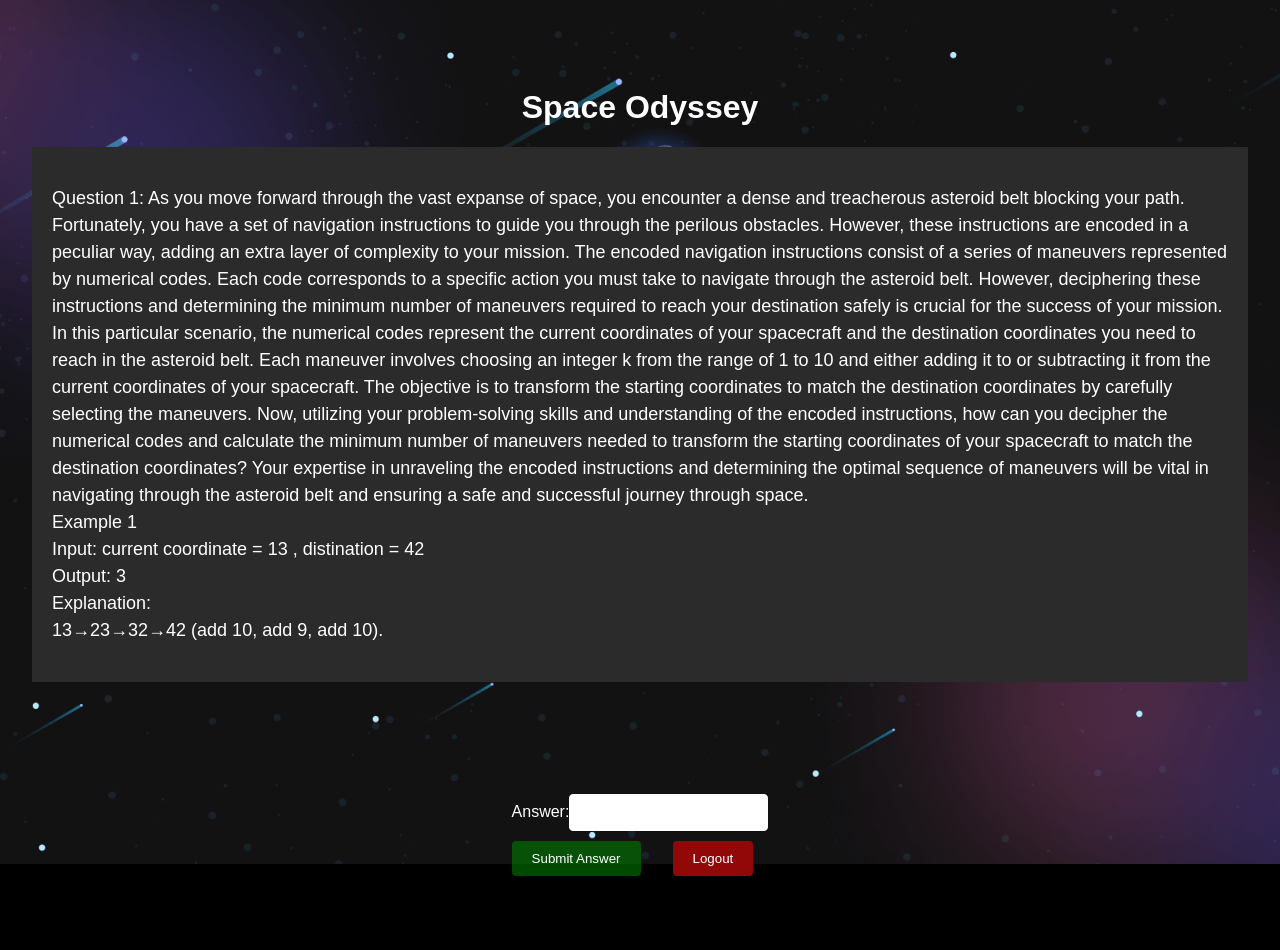
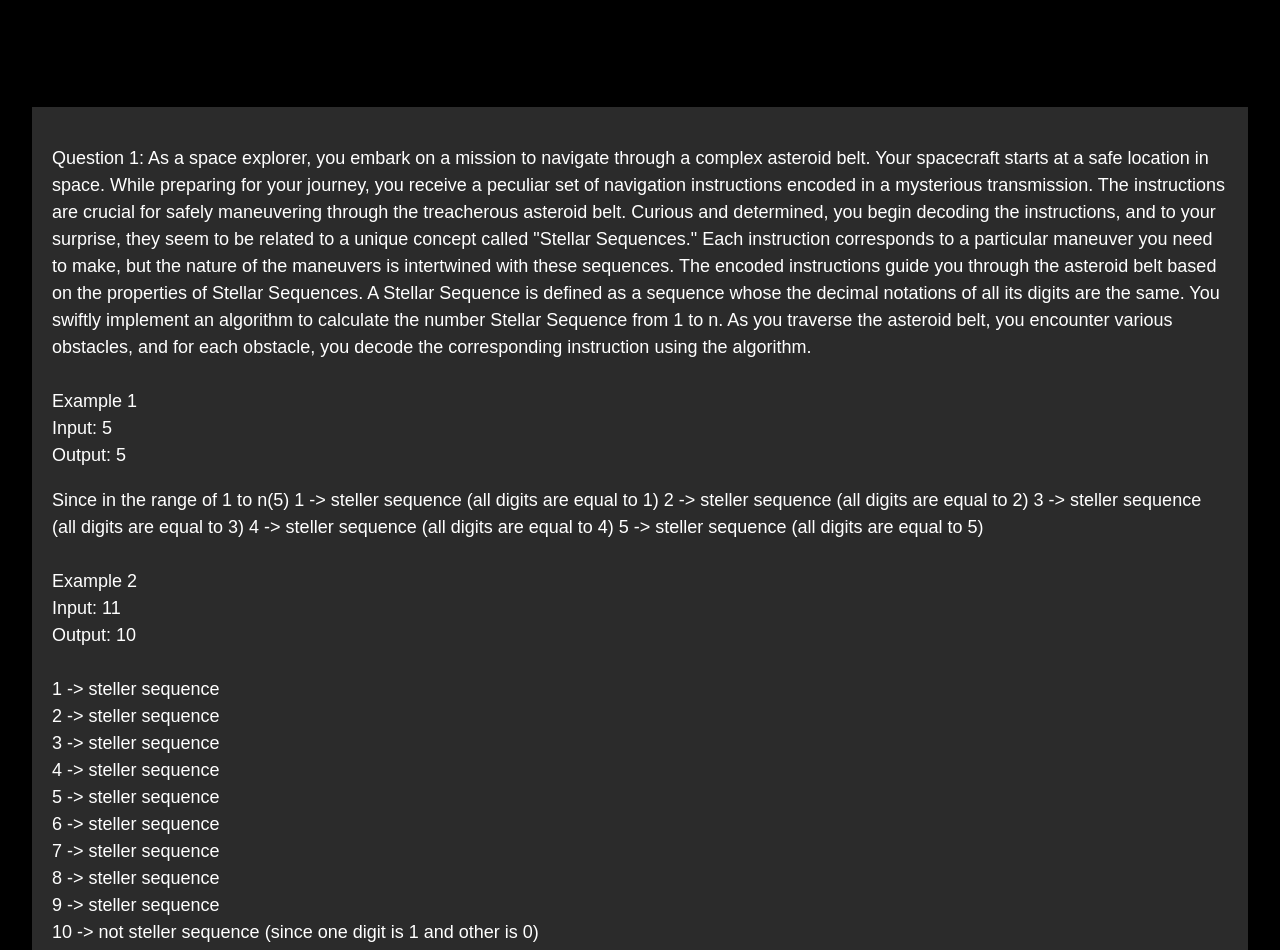
Before and after one commit to shubhamsingaal/Space--Odyssey, a React (Create React App) app: page /game in a window 1280 px wide. Shown: the top 950 px of the page. Before the commit the page ends 876 px from the top, so only its background shows below. Built offline with nearby package versions, Linux system fonts and the light colour scheme; no server answers; a web font is replaced by a local one.

Commit message:
made changes

```diff
--- a/src/components/game.js
+++ b/src/components/game.js
@@ -21,16 +21,32 @@ const QuestionPage = () => {
     {
       id: 1,
       text: `
-Question 1: As you move forward through the vast expanse of space, you encounter a dense and treacherous asteroid belt blocking your path. Fortunately, you have a set of navigation instructions to guide you through the perilous obstacles. However, these instructions are encoded in a peculiar way, adding an extra layer of complexity to your mission.
-The encoded navigation instructions consist of a series of maneuvers represented by numerical codes. Each code corresponds to a specific action you must take to navigate through the asteroid belt. However, deciphering these instructions and determining the minimum number of maneuvers required to reach your destination safely is crucial for the success of your mission.
-In this particular scenario, the numerical codes represent the current coordinates of your spacecraft and the destination coordinates you need to reach in the asteroid belt. Each maneuver involves choosing an integer k from the range of 1 to 10 and either adding it to or subtracting it from the current coordinates of your spacecraft. The objective is to transform the starting coordinates to match the destination coordinates by carefully selecting the maneuvers.
-Now, utilizing your problem-solving skills and understanding of the encoded instructions, how can you decipher the numerical codes and calculate the minimum number of maneuvers needed to transform the starting coordinates of your spacecraft to match the destination coordinates? Your expertise in unraveling the encoded instructions and determining the optimal sequence of maneuvers will be vital in navigating through the asteroid belt and ensuring a safe and successful journey through space.
-<br>
-Example 1 <br>
-Input: current coordinate = 13 , distination = 42<br>
-Output: 3<br>
-Explanation:<br>
-13→23→32→42 (add 10, add 9, add 10).`,
+Question 1: As a space explorer, you embark on a mission to navigate through a complex asteroid belt. Your spacecraft starts at a safe location in space. While preparing for your journey, you receive a peculiar set of navigation instructions encoded in a mysterious transmission. The instructions are crucial for safely maneuvering through the treacherous asteroid belt.
+Curious and determined, you begin decoding the instructions, and to your surprise, they seem to be related to a unique concept called "Stellar Sequences." Each instruction corresponds to a particular maneuver you need to make, but the nature of the maneuvers is intertwined with these sequences.
+The encoded instructions guide you through the asteroid belt based on the properties of Stellar Sequences. A Stellar Sequence is defined as a sequence whose the decimal notations of all its digits are the same.
+You swiftly implement an algorithm to calculate the number Stellar Sequence from 1 to n. As you traverse the asteroid belt, you encounter various obstacles, and for each obstacle, you decode the corresponding instruction using the algorithm. <br> <br> Example 1 <br>
+Input: 5 <br>
+Output: 5 <br>
+
+Since in the range of 1 to n(5)
+1 -> steller sequence (all digits are equal to 1)
+2 -> steller sequence (all digits are equal to 2)
+3 -> steller sequence (all digits are equal to 3)
+4 -> steller sequence (all digits are equal to 4)
+5 -> steller sequence (all digits are equal to 5) <br> <br> Example 2 <br>
+Input: 11 <br>
+Output: 10 <br> <br>
+1 -> steller sequence <br>
+2 -> steller sequence <br>
+3 -> steller sequence<br>
+4 -> steller sequence<br>
+5 -> steller sequence<br>
+6 -> steller sequence<br>
+7 -> steller sequence<br>
+8 -> steller sequence<br>
+9 -> steller sequence<br>
+10 -> not steller sequence (since one digit is 1 and other is 0)<br>
+11 -> steller sequence`,
     },
     {
       id: 2,
@@ -84,8 +100,8 @@ Explanation:<br>
         console.log('Answer submitted successfully!');
         setSubmitted(true);
         setAnswer('');
-        const next_date = new Date(`Jun ${new Date().getDate()+1} 2023 16:00:00 GMT+0530 (India Standard Time)`)
-        setTimeLeft(parseInt((next_date-new Date())/1000)); // Set the timer for 10 seconds for the next question
+        const next_date = new Date(`Jun ${new Date().getDate() + 1} 2023 16:00:00 GMT+0530 (India Standard Time)`)
+        setTimeLeft(parseInt((next_date - new Date()) / 1000)); // Set the timer for 10 seconds for the next question
       })
       .catch((error) => {
         console.error('Error submitting answer:', error);
--- a/src/styles/game.css
+++ b/src/styles/game.css
@@ -1,11 +1,12 @@
 /* questionPage.css */
 
 .question-page {
-    background-image: url(../assets/banner_img.png);
+    /* background-image: url(../assets/banner_img.png);
     background-position: top;
     background-repeat: no-repeat;
     background-size: cover;
-    margin-top: 0;
+    margin-top: 0; */
+    background-color: black;
     padding: 260px px 0 100px;
     color: #ffffff;
     padding: 20px;
@@ -52,6 +53,7 @@ h2{
     line-height: 1.5;
     position: relative;
     margin-bottom: 2rem !important;
+    top:10rem;
 }
 
 .question-section {
@@ -62,7 +64,8 @@ form {
     display: flex;
     flex-direction: column;
     position: relative;
-    top:5rem;
+    top:13rem;
+    padding-bottom: 2rem;
 }
 
 label {
@@ -156,7 +159,7 @@ input[type="text"]:focus {
         padding: 20px ;
         width: 100%;
         position: relative;
-        top:5rem;
+        top:13rem;
         margin-bottom: 20px;
         font-size: 0.8rem;
         text-align: justify;
```
